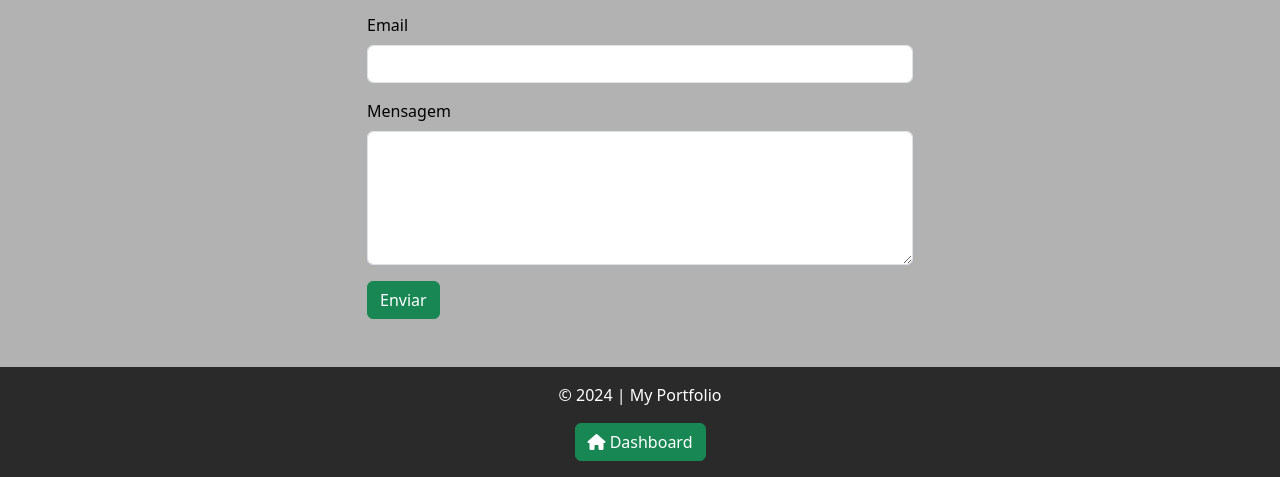
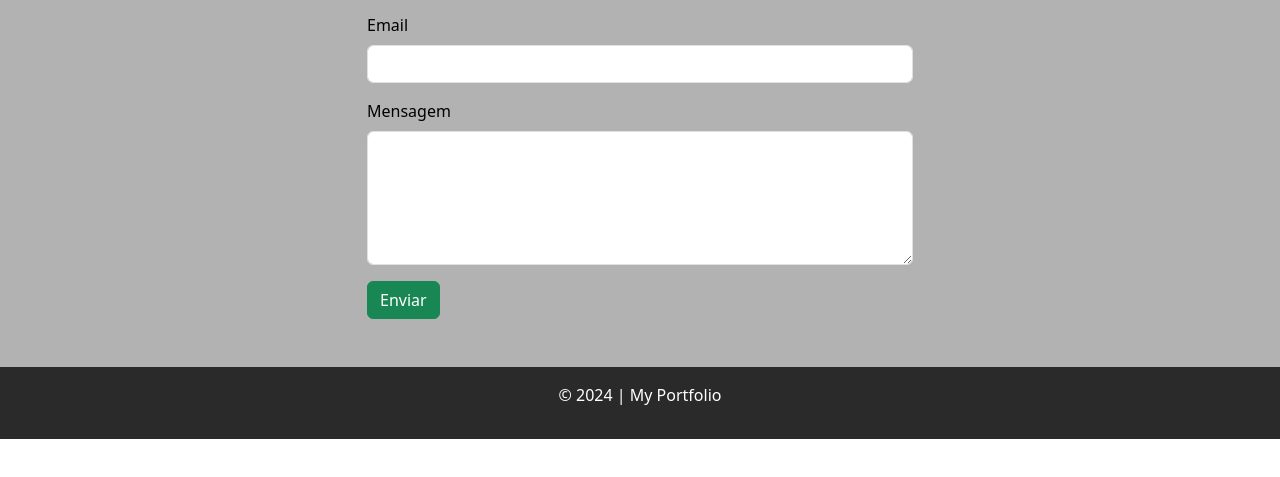
Before and after one commit to Bryanlamanna/MackPort, a plain HTML site: page index.html in a window 1280 px wide. Shown: the part 3091-3568 px from the top of the page. After the commit the page ends 3530 px from the top, so only its background shows below. Drawn offline with nearby package versions, Linux system fonts and the light colour scheme.

Commit message:
Update index.html

```diff
--- a/index.html
+++ b/index.html
@@ -254,12 +254,7 @@
 
             <div class="container">
                 <p>&copy; 2024 | My Portfolio</p>
-            <a href="dashboard.html" target="_self">
-                <button type="submit" class="btn btn-success">
-                    <i class="fa-solid fa-house"></i>
-                    Dashboard
-                </button>
-            </a>
+
             </div>
 
         </footer>
```
